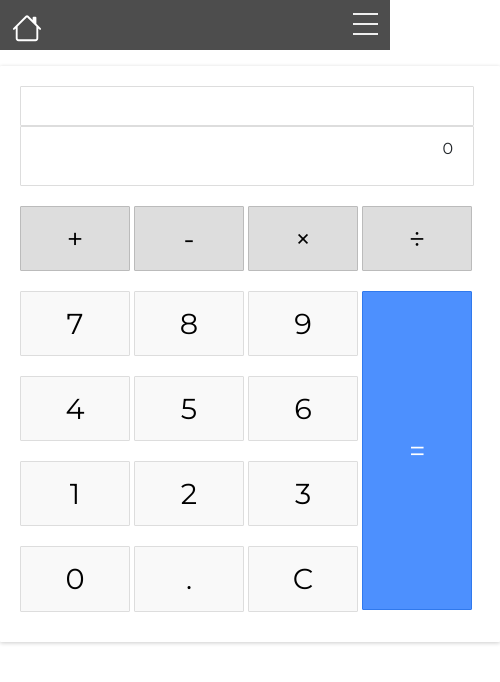
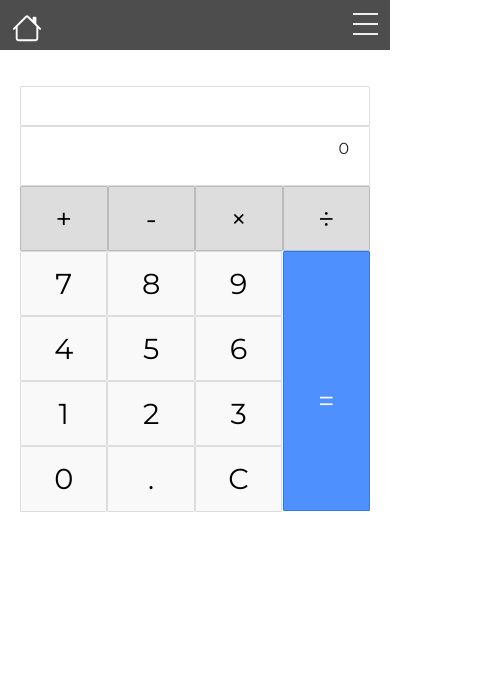
Before and after one commit to ds-vader/Front-End-Libraries-Projects, a React (Create React App) app: page /Calculator in a window 390 px wide. Shown: the top 682 px of the page, 500 px wide, since content can reach past the window. Built offline with nearby package versions, Linux system fonts and the light colour scheme.

Commit message:
adaptive calculator

```diff
--- a/src/Components/Calculator/Calculator.jsx
+++ b/src/Components/Calculator/Calculator.jsx
@@ -1,5 +1,5 @@
 import React from 'react'
-import './Calculator.css'
+import './Calculator.scss'
 
 const Calculator = (props) => {
 
@@ -15,6 +15,7 @@ const Calculator = (props) => {
                         <button id="multiply" value='*' onClick={props.operators}>&times;</button>
                         <button id="divide" value='/' onClick={props.operators}>&divide;</button>
                     </div>
+                    <div className='bottomPart'>
                         <div className="leftPanel">
                             <div className="numbers">
                                 <button id='seven' value='7' onClick={props.numbers}>7</button>
@@ -40,6 +41,7 @@ const Calculator = (props) => {
                         <button className="equal" id="equals" value='=' onClick={props.evaluate}>=</button>
                     </div>
                 </div>
+            </div>
         </main>
     )
 }
--- a/src/Components/Calculator/Calculator.css
+++ b/src/Components/Calculator/Calculator.scss
@@ -13,6 +13,10 @@ main {
     -moz-user-select: none;
     -webkit-user-select: none;
     -ms-user-select: none;
+
+    @media (max-width: 520px) {
+      width: 100%;
+    }
   }
 
   .calculator {
@@ -20,6 +24,9 @@ main {
     -webkit-box-shadow: 0px 1px 4px 0px rgba(0, 0, 0, 0.2);
     box-shadow: 0px 1px 4px 0px rgba(0, 0, 0, 0.2);
     border-radius: 1px;
+    @media (max-width: 520px) {
+      box-shadow: none;
+    }
   }
 
   .formulaScreen{
@@ -33,6 +40,9 @@ main {
     font-size: 0.8rem;
     overflow-x: auto;
     transition: all .2s ease-in-out;
+    @media (max-width: 520px) {
+      margin-right: 0;
+    }
   }
 
   .input {
@@ -46,12 +56,23 @@ main {
     font-size: 1rem;
     overflow-x: auto;
     transition: all .2s ease-in-out;
+    @media (max-width: 520px) {
+      margin-right: 0;
+    }
   }
 
   .input:hover {
     border: 1px solid #bbb;
     -webkit-box-shadow: inset 0px 1px 4px 0px rgba(0, 0, 0, 0.2);
     box-shadow: inset 0px 1px 4px 0px rgba(0, 0, 0, 0.2);
+  }
+
+  .bottomPart{
+    @media (max-width: 520px) {
+      display: grid;
+      width: 100%;
+      grid-template-columns: 1fr 25%;
+    }
   }
 
   .operators button {
@@ -65,6 +86,11 @@ main {
     cursor: pointer;
     background-color: #ddd;
     transition: border-color .2s ease-in-out, background-color .2s, box-shadow .2s;
+    @media (max-width: 520px) {
+
+      width: 25%;
+      margin: 0;
+    }
   }
 
   .operators button:hover {
@@ -80,6 +106,9 @@ main {
 
   .leftPanel {
     display: inline-block;
+    // @media (max-width: 520px) {
+    //   display: block;
+    // }
   }
 
   .numbers button {
@@ -93,6 +122,11 @@ main {
     cursor: pointer;
     background-color: #f9f9f9;
     transition: border-color .2s ease-in-out, background-color .2s, box-shadow .2s;
+
+    @media (max-width: 520px) {
+      width: 33.3%;
+      margin: 0;
+    }
   }
 
   .numbers button:hover {
@@ -111,7 +145,7 @@ main {
     border: 1px solid #3079ED;
     border-radius: 1px;
     width: 24%;
-    height: 319px;
+    height: 320px;
     text-align: center;
     padding: 127px 10px;
     margin: 10px 6px 10px 0;
@@ -120,6 +154,12 @@ main {
     color: #FFF;
     background-color: #4d90fe;
     transition: all .2s ease-in-out;
+
+    @media (max-width: 520px) {
+      margin: 0;
+      width: 100%;
+      height: 87%;
+    }
   }
 
   button.equal:hover {
```
Also changed, not shown: 1 other file (tests, documents, lock files or other folders). Lines whose indentation alone changed are shown as unchanged.
